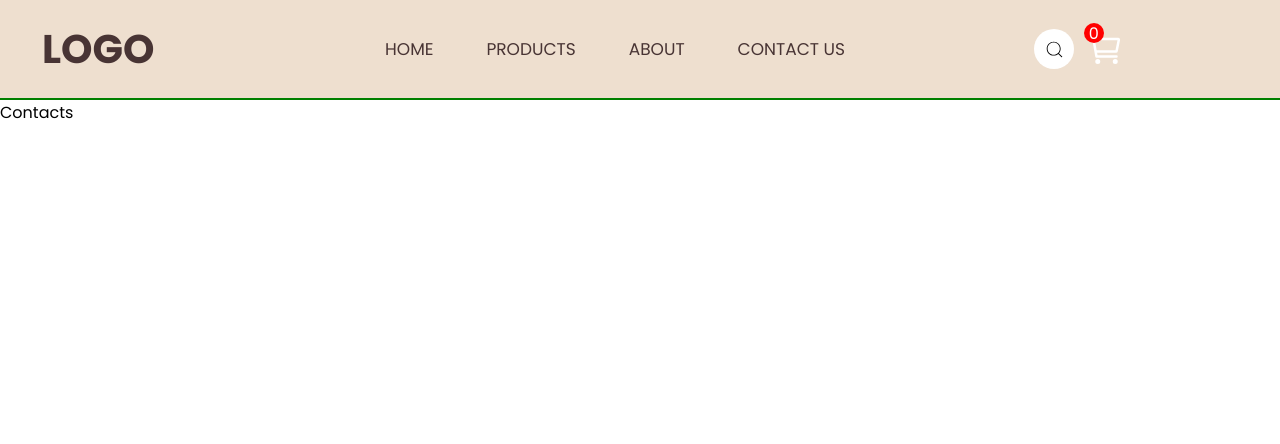
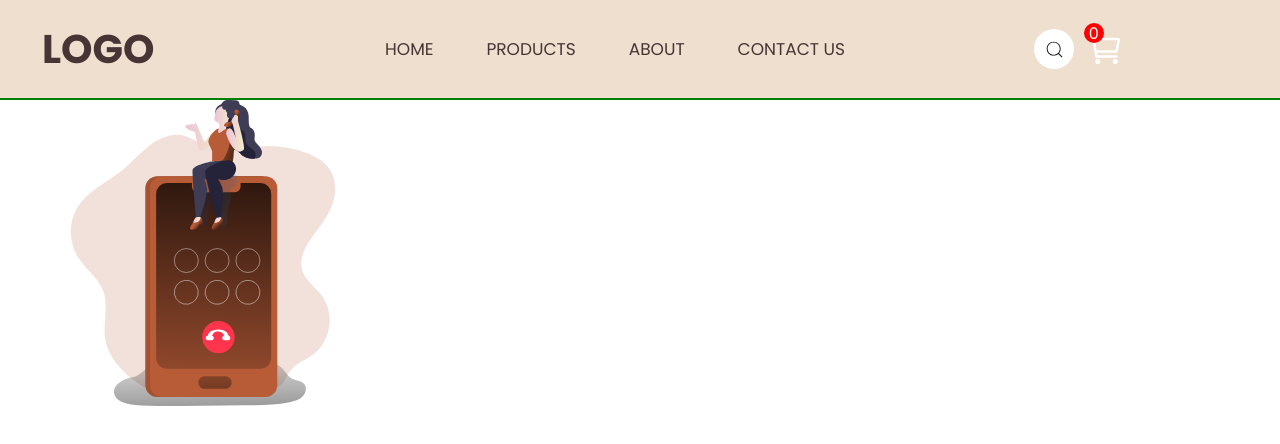
Before and after one commit to Liebe3/creating-my-future, a React (Vite) app in the folder CoffeeShop/: page /Contact in a window 1280 px wide. Shown: the top 444 px of the page. Built offline with nearby package versions, Linux system fonts and the light colour scheme.

Commit message:
added contactImage to assets

```diff
--- a/CoffeeShop/src/pages/Contact/Contact.jsx
+++ b/CoffeeShop/src/pages/Contact/Contact.jsx
@@ -1,7 +1,10 @@
 import React from "react";
+import svg from "../../assets/contactImage/Calling_Monochromatic.svg"
 
 const Contact = () => {
-  return <div>Contacts</div>;
+  return <div>
+    <img src={svg} alt="" />
+  </div>;
 };
 
 export default Contact;
```
Also changed, not shown: CoffeeShop/src/assets/contactImage/Calling_Monochromatic.svg (added).
